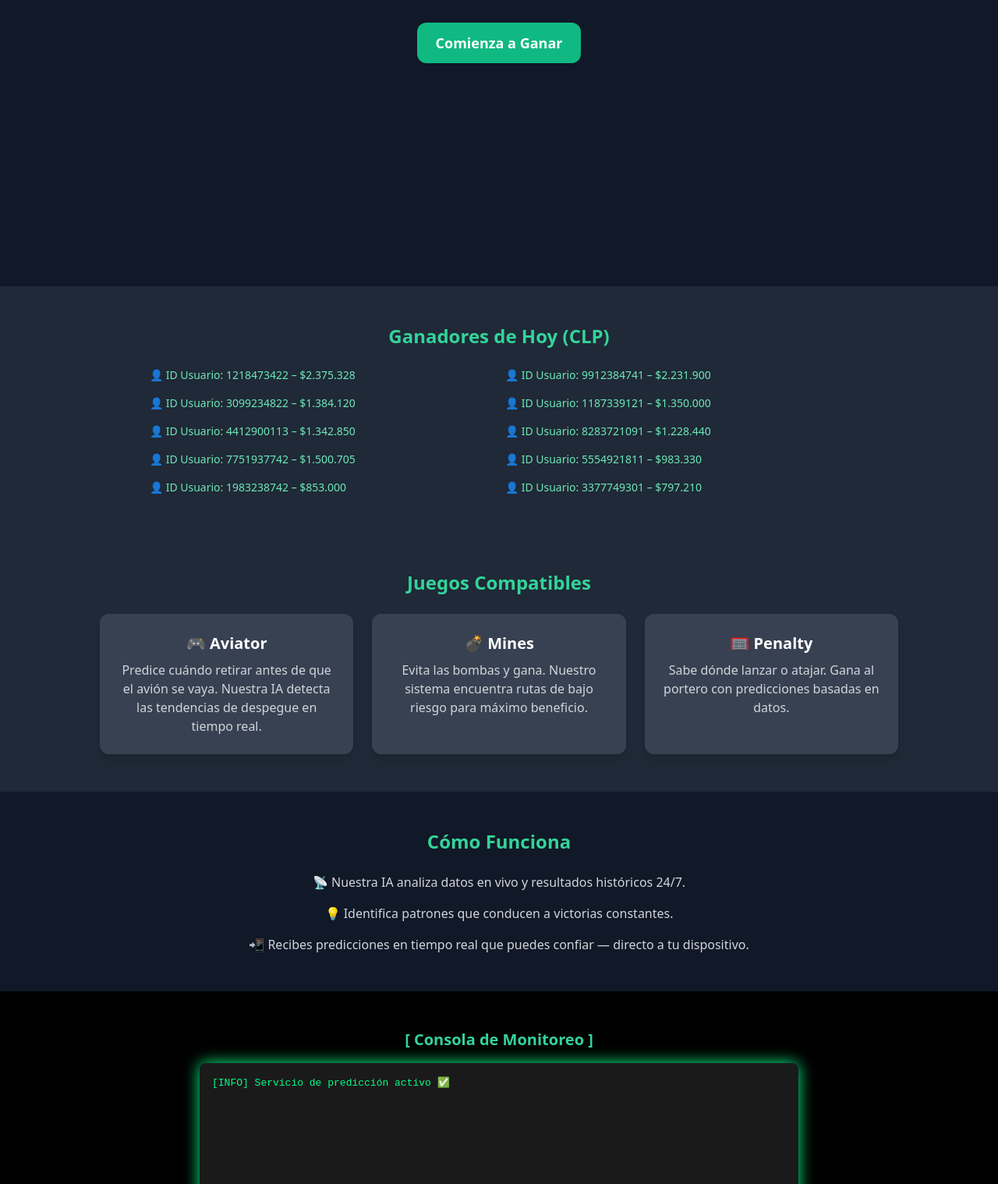
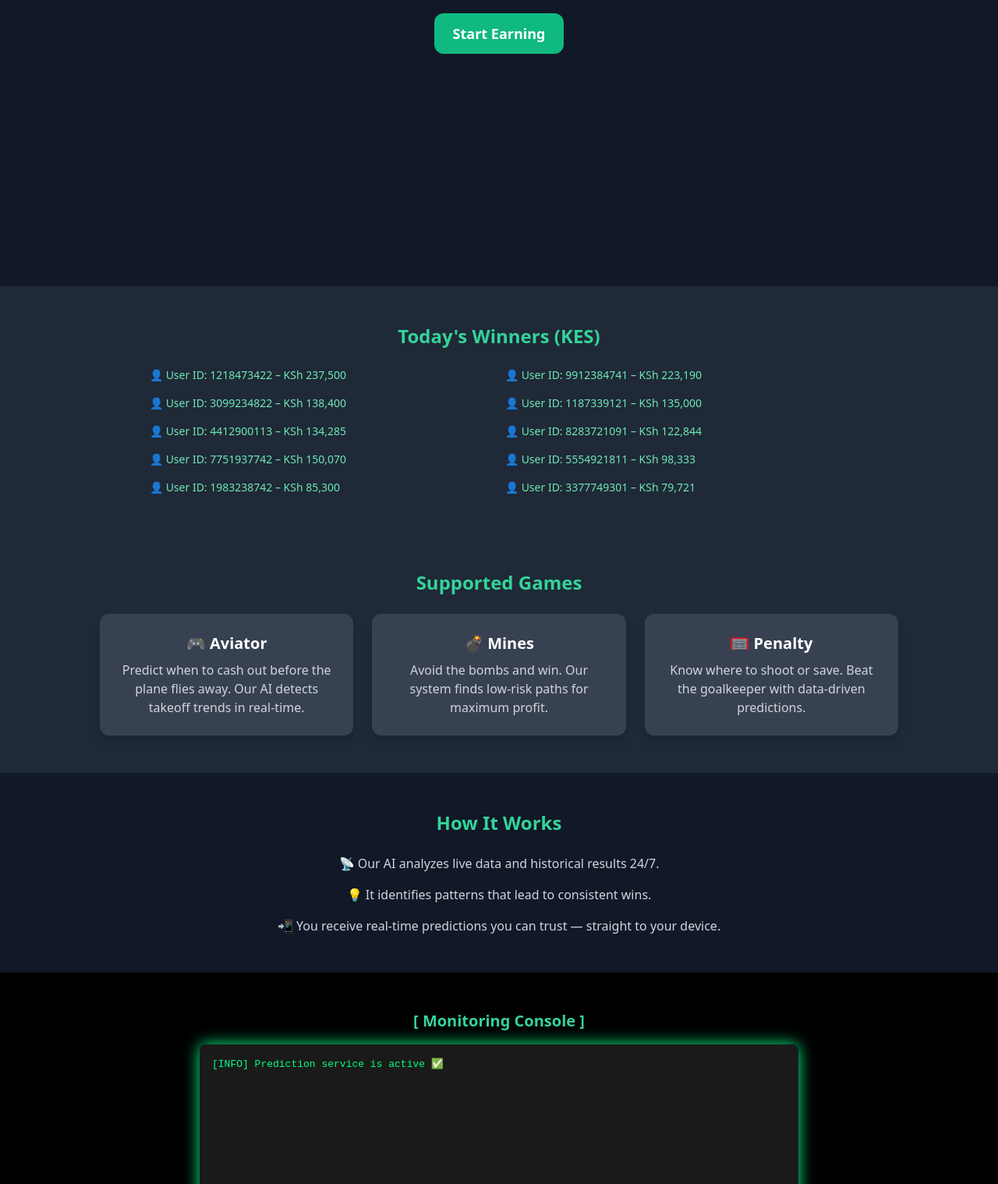
Before and after one commit to zakefr01/hackbot, a plain HTML site: page index.html in a window 1280 px wide. Shown: the part 493-2011 px from the top of the page at 78% size. Drawn offline with nearby package versions, Linux system fonts and the light colour scheme.

Commit message:
Update index.html

```diff
--- a/index.html
+++ b/index.html
@@ -1,9 +1,9 @@
 <!DOCTYPE html>
-<html lang="es">
+<html lang="en">
 <head>
   <meta charset="UTF-8" />
   <meta name="viewport" content="width=device-width, initial-scale=1.0" />
-  <title>AI Game Predictor - Chile</title>
+  <title>AI Game Predictor - Kenya</title>
   <link href="https://cdn.jsdelivr.net/npm/tailwindcss@2.2.19/dist/tailwind.min.css" rel="stylesheet">
   <style>
     .console-box {
@@ -38,85 +38,85 @@
 </head>
 <body class="bg-gray-900 text-white font-sans">
   <div id="loading" class="loading-screen">
-    <p>Cargando... Por favor espera mientras preparamos tu experiencia.</p>
+    <p>Loading... Please wait while we prepare your experience.</p>
   </div>
 
   <div id="mainContent" class="hidden-screen">
     <header class="w-full bg-gray-800 p-4 flex justify-between items-center">
       <h1 class="text-xl font-bold text-green-400">1xBet AI Predictor</h1>
       <nav class="space-x-4">
-        <a href="#how" class="hover:text-green-400">Cómo Funciona</a>
-        <a href="#games" class="hover:text-green-400">Juegos</a>
-        <a href="#start" class="hover:text-green-400">Empezar</a>
+        <a href="#how" class="hover:text-green-400">How It Works</a>
+        <a href="#games" class="hover:text-green-400">Games</a>
+        <a href="#start" class="hover:text-green-400">Get Started</a>
       </nav>
     </header>
 
     <section class="min-h-screen flex flex-col items-center justify-center px-4 text-center">
-      <h2 class="text-3xl md:text-5xl font-bold mb-6">Gana Dinero Real con Predicciones AI</h2>
-      <p class="max-w-xl mb-8 text-gray-300">Únete a miles de chilenos que usan nuestra IA para ganar en juegos como Aviator, Mines y Penalty. ¡98% de precisión, predicciones en tiempo real y retiros rápidos!</p>
-      <button id="startButton" class="bg-green-500 hover:bg-green-600 text-white font-semibold py-3 px-6 rounded-xl text-lg transition">Comienza a Ganar</button>
+      <h2 class="text-3xl md:text-5xl font-bold mb-6">Earn Real Money with AI Predictions</h2>
+      <p class="max-w-xl mb-8 text-gray-300">Join thousands of Kenyans using our AI to win in games like Aviator, Mines, and Penalty. 98% accuracy, real-time predictions, and fast withdrawals!</p>
+      <button id="startButton" class="bg-green-500 hover:bg-green-600 text-white font-semibold py-3 px-6 rounded-xl text-lg transition">Start Earning</button>
       <div id="errorBox" class="hidden bg-red-600 p-6 rounded-xl max-w-md mx-auto mt-6">
-        <h2 class="text-xl font-bold mb-2">⚠️ Cuenta No Encontrada</h2>
-        <p class="mb-4">Parece que aún no estás registrado. Crea una nueva cuenta en 1xBet y deposita fondos para activar las predicciones.</p>
-        <p class="text-lg mb-4 text-yellow-400">Usa el código promocional especial: <strong>ADSM</strong></p>
+        <h2 class="text-xl font-bold mb-2">⚠️ Account Not Found</h2>
+        <p class="mb-4">It looks like you're not registered yet. Create a new 1xBet account and deposit funds to activate predictions.</p>
+        <p class="text-lg mb-4 text-yellow-400">Use the special promo code: <strong>ADSM</strong></p>
         <a href="https://casaff.top/L?tag=d_4273551m_79155c__[]general[]_d156288_l193475_other&site=4273551&ad=79155&r=registration" target="_blank" class="inline-block bg-yellow-400 hover:bg-yellow-500 text-black font-bold py-2 px-4 rounded-lg transition">
-          Regístrate Ahora en 1xBet
+          Register Now on 1xBet
         </a>
       </div>
     </section>
 
     <section class="bg-gray-800 py-12 px-6 text-center">
-      <h3 class="text-2xl font-bold text-green-400 mb-6">Ganadores de Hoy (CLP)</h3>
+      <h3 class="text-2xl font-bold text-green-400 mb-6">Today's Winners (KES)</h3>
       <div class="grid md:grid-cols-2 gap-4 text-left max-w-4xl mx-auto text-sm text-green-300">
-        <p>👤 ID Usuario: 1218473422 – $2.375.328</p>
-        <p>👤 ID Usuario: 9912384741 – $2.231.900</p>
-        <p>👤 ID Usuario: 3099234822 – $1.384.120</p>
-        <p>👤 ID Usuario: 1187339121 – $1.350.000</p>
-        <p>👤 ID Usuario: 4412900113 – $1.342.850</p>
-        <p>👤 ID Usuario: 8283721091 – $1.228.440</p>
-        <p>👤 ID Usuario: 7751937742 – $1.500.705</p>
-        <p>👤 ID Usuario: 5554921811 – $983.330</p>
-        <p>👤 ID Usuario: 1983238742 – $853.000</p>
-        <p>👤 ID Usuario: 3377749301 – $797.210</p>
+        <p>👤 User ID: 1218473422 – KSh 237,500</p>
+        <p>👤 User ID: 9912384741 – KSh 223,190</p>
+        <p>👤 User ID: 3099234822 – KSh 138,400</p>
+        <p>👤 User ID: 1187339121 – KSh 135,000</p>
+        <p>👤 User ID: 4412900113 – KSh 134,285</p>
+        <p>👤 User ID: 8283721091 – KSh 122,844</p>
+        <p>👤 User ID: 7751937742 – KSh 150,070</p>
+        <p>👤 User ID: 5554921811 – KSh 98,333</p>
+        <p>👤 User ID: 1983238742 – KSh 85,300</p>
+        <p>👤 User ID: 3377749301 – KSh 79,721</p>
       </div>
     </section>
 
     <section id="games" class="bg-gray-800 py-12 px-6 text-center">
-      <h3 class="text-2xl font-bold text-green-400 mb-6">Juegos Compatibles</h3>
+      <h3 class="text-2xl font-bold text-green-400 mb-6">Supported Games</h3>
       <div class="grid md:grid-cols-3 gap-6 max-w-5xl mx-auto">
         <div class="bg-gray-700 p-6 rounded-xl shadow-lg">
           <h4 class="text-xl font-bold mb-2">🎮 Aviator</h4>
-          <p class="text-gray-300">Predice cuándo retirar antes de que el avión se vaya. Nuestra IA detecta las tendencias de despegue en tiempo real.</p>
+          <p class="text-gray-300">Predict when to cash out before the plane flies away. Our AI detects takeoff trends in real-time.</p>
         </div>
         <div class="bg-gray-700 p-6 rounded-xl shadow-lg">
           <h4 class="text-xl font-bold mb-2">💣 Mines</h4>
-          <p class="text-gray-300">Evita las bombas y gana. Nuestro sistema encuentra rutas de bajo riesgo para máximo beneficio.</p>
+          <p class="text-gray-300">Avoid the bombs and win. Our system finds low-risk paths for maximum profit.</p>
         </div>
         <div class="bg-gray-700 p-6 rounded-xl shadow-lg">
           <h4 class="text-xl font-bold mb-2">🥅 Penalty</h4>
-          <p class="text-gray-300">Sabe dónde lanzar o atajar. Gana al portero con predicciones basadas en datos.</p>
+          <p class="text-gray-300">Know where to shoot or save. Beat the goalkeeper with data-driven predictions.</p>
         </div>
       </div>
     </section>
 
     <section id="how" class="bg-gray-900 py-12 px-6 text-center">
-      <h3 class="text-2xl font-bold text-green-400 mb-6">Cómo Funciona</h3>
+      <h3 class="text-2xl font-bold text-green-400 mb-6">How It Works</h3>
       <div class="max-w-3xl mx-auto space-y-4 text-gray-300">
-        <p>📡 Nuestra IA analiza datos en vivo y resultados históricos 24/7.</p>
-        <p>💡 Identifica patrones que conducen a victorias constantes.</p>
-        <p>📲 Recibes predicciones en tiempo real que puedes confiar — directo a tu dispositivo.</p>
+        <p>📡 Our AI analyzes live data and historical results 24/7.</p>
+        <p>💡 It identifies patterns that lead to consistent wins.</p>
+        <p>📲 You receive real-time predictions you can trust — straight to your device.</p>
       </div>
     </section>
 
     <section class="bg-black py-12 px-6 text-center">
-      <h3 class="text-xl font-bold text-green-400 mb-4">[ Consola de Monitoreo ]</h3>
+      <h3 class="text-xl font-bold text-green-400 mb-4">[ Monitoring Console ]</h3>
       <div class="console-box max-w-3xl mx-auto text-left" id="console">
-        <p>[INFO] Servicio de predicción activo ✅</p>
+        <p>[INFO] Prediction service is active ✅</p>
       </div>
     </section>
 
     <footer class="text-center text-gray-500 text-sm py-6">
-      © 2025 AI Predictor. No afiliado con 1xBet. Usa con responsabilidad.
+      © 2025 AI Predictor. Not affiliated with 1xBet. Use responsibly.
     </footer>
   </div>
 
```
